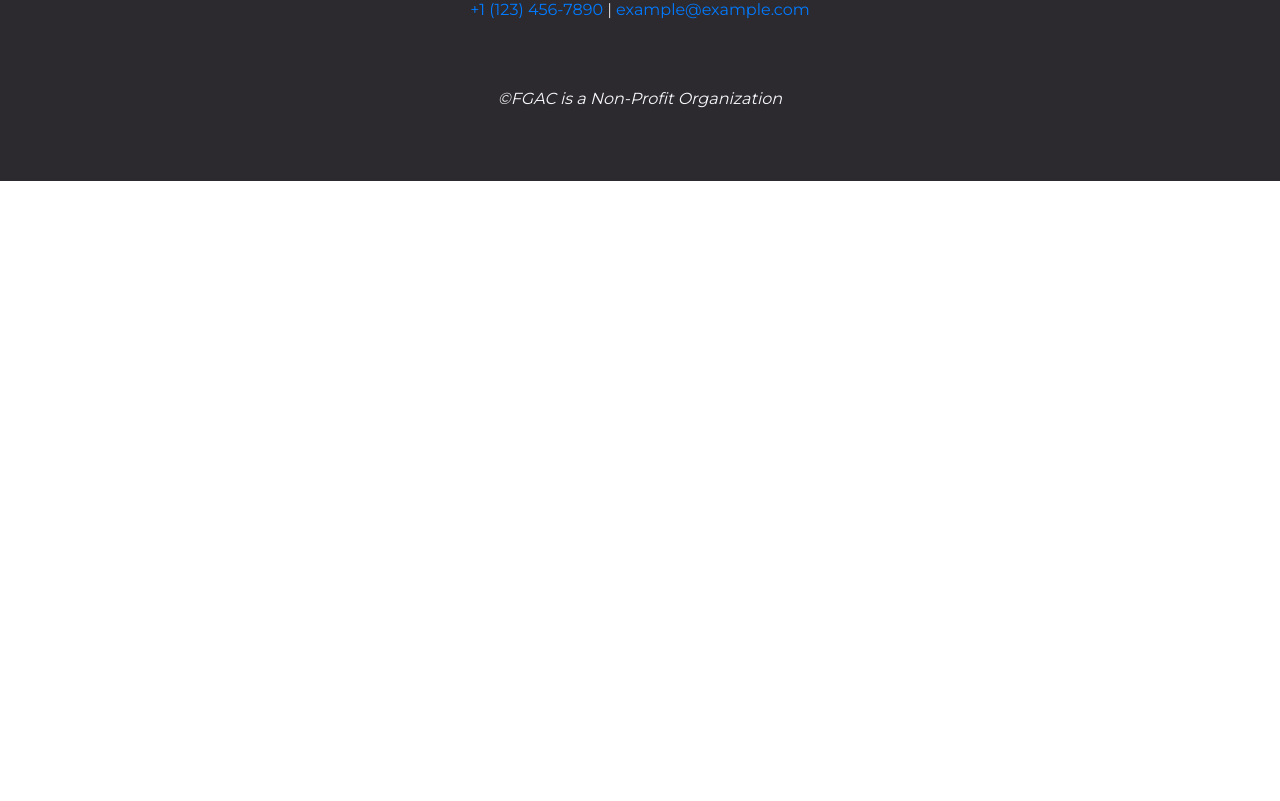
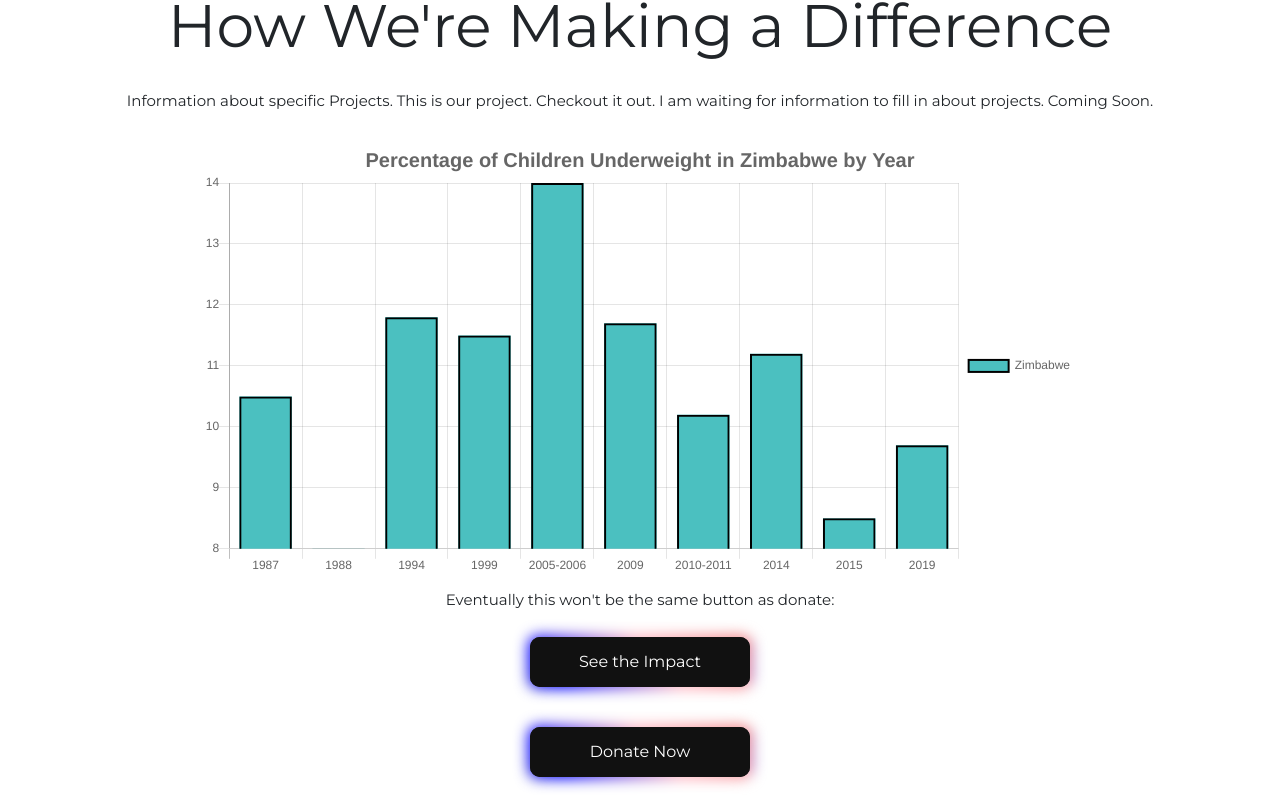
Before and after one commit to wwu-cptr220-a20/project-cherbel, a React (Create React App) app: page /ourProjects in a window 1280 px wide. Shown: the part 599-1400 px from the top of the page. Before the commit the page ends 800 px from the top, so only its background shows below. Built offline with nearby package versions, Linux system fonts and the light colour scheme.

Commit message:
react graph works with dummy data

```diff
--- a/package.json
+++ b/package.json
@@ -8,8 +8,10 @@
     "@testing-library/react": "^11.1.1",
     "@testing-library/user-event": "^12.2.0",
     "babel-plugin-transform-class-properties": "^6.24.1",
+    "chart.js": "^2.9.4",
     "react": "^17.0.1",
     "react-bootstrap": "^1.4.0",
+    "react-chartjs-2": "^2.11.1",
     "react-dom": "^17.0.1",
     "react-router-dom": "^5.2.0",
     "react-scripts": "4.0.0",
--- /dev/null
+++ b/src/components/pages/our-projects/Graph.js
@@ -0,0 +1,142 @@
+import React, { Component } from 'react';
+import {Bar} from 'react-chartjs-2';
+import './OurProjects.css';
+// import { Chart } from 'react-chartjs-2';
+
+class Graph extends Component {
+    constructor(props) {
+        super(props);
+        this.chartReference = React.createRef();
+        // the WHO api requires a proxy, which is provided by heroku and tends to time-out on occasion,
+        // causing the data to not be returned.
+        this.url = 'https://cors-anywhere.herokuapp.com/https://apps.who.int/gho/athena/data/GHO/NUTRITION_WA_2.json?&filter=COUNTRY:ZWE;SEX:*';
+        // this object is used in case the external data breaks
+        this.fakeData = [
+            {
+                year: "1987",
+                value: 10.5
+            }, {
+                year: "1988",
+                value: 8.0
+            }, {
+                year: "1994",
+                value: 11.8
+            }, {
+                year: "1999",
+                value: 11.5
+            }, {
+                year: "2005-2006",
+                value: 14.0
+            }, {
+                year: "2009",
+                value: 11.7
+            }, {
+                year: "2010-2011",
+                value: 10.2
+            }, {
+                year: "2014",
+                value: 11.2
+            }, {
+                year: "2015",
+                value: 8.5
+            }, {
+                year: "2019",
+                value: 9.7
+            }
+        ];
+
+        this.state = {
+            labels: [],
+            datasets: [
+              {
+                label: 'Zimbabwe',
+                backgroundColor: 'rgba(75,192,192,1)',
+                borderColor: 'rgba(0,0,0,1)',
+                borderWidth: 2,
+                data: []
+              }
+            ]
+        }
+    }
+
+    componentDidMount() {
+        console.log("Mounted");
+        console.log(this.chartReference);
+    }
+
+    changeHandler(value) {
+        this.chartReference.update();
+    }
+
+    fetchData() {
+        let promise = fetch(this.url)
+            .then(response => {
+                return response.json();
+            })
+            .then(data => {
+                this.parseData(data);
+            })
+            .catch(error => {
+                // console.log(error);
+                // console.log("sending fake data");
+                this.renderData(this.fakeData);
+            });
+        return promise;
+    }
+
+    parseData(data) {
+        let facts = data.fact;
+        // console.log(facts);
+        let condensedFacts = facts.map(item => {
+            let year = '';
+            item.Dim.forEach(item => {
+                if (item.category === "YEAR") {
+                    year = item.code;
+                }
+            });
+            return {
+                year: year,
+                value: parseFloat(item.value.display)
+            };
+        });
+        this.renderData(condensedFacts);
+    }
+
+    renderData(data) {
+        // console.log("Data for chart:");
+        // console.log(data);
+        data.forEach(item => {
+            this.state.labels.push(item.year);
+            this.state.datasets[0].data.push(item.value.toFixed(4));
+            console.log("about to update");
+        });
+        // this.render();
+    }
+
+    render() {
+        // this.fetchData();
+        this.renderData(this.fakeData);
+
+        return (
+          <div id="bar-graph">
+            <Bar
+                data={this.state}
+                options={{
+                    title:{
+                        display:true,
+                        text:'Percentage of Children Underweight in Zimbabwe by Year',
+                        fontSize:20
+                    },
+                    legend:{
+                        display:true,
+                        position:'right'
+                    }
+                }}
+                ref={this.chartReference}
+            />
+          </div>
+        );
+    }
+}
+
+export default Graph;
--- a/src/components/pages/our-projects/OurProjects.css
+++ b/src/components/pages/our-projects/OurProjects.css
@@ -0,0 +1,31 @@
+#bar-graph {
+    padding-left: 10px;
+    padding-right: 10px;
+}
+
+@media only screen and (max-width: 600px) {
+}
+
+@media only screen and (min-width: 600px) {
+}
+
+@media only screen and (min-width: 768px) {
+    #bar-graph {
+        padding-left: 50px;
+        padding-right: 50px;
+    }
+}
+
+@media only screen and (min-width: 992px) {
+    #bar-graph {
+        padding-left: 100px;
+        padding-right: 100px;
+    }
+}
+
+@media only screen and (min-width: 1200px) {
+    #bar-graph {
+        padding-left: 200px;
+        padding-right: 200px;
+    }
+}
--- a/src/components/pages/our-projects/OurProjects.js
+++ b/src/components/pages/our-projects/OurProjects.js
@@ -1,13 +1,50 @@
 import React, { Component } from 'react';
+import Graph from './Graph.js';
 import './OurProjects.css';
 
 class OurProjects extends Component {
 
     render() {
-        return(
-            <main>
-                OurProjects
+        return (
+            <main className="text-center">
+                <h1>Our Projects</h1>
+                <img src="https://i.ibb.co/vQYCSGg/scott-graham-5f-Nm-Wej4t-AA-unsplash.jpg" alt="People working at a desk." height="300px"></img>
+                <div>
+                    <div>
+                        <h2>How We're Making a Difference</h2>
+                        <p id="project-info">Information about specific Projects.  This is our project. Checkout it out. I am waiting
+                            for information to fill in about  projects.  Coming Soon.
+                        </p>
+                    </div>
+                    <div id="graph-container">
+                        <div id="graph"><Graph /></div>
+                    </div>
+                    <div className="impact-div">
+                        <p>Eventually this won't be the same button as donate:</p>
+                        {/* Button help from: https://dev.to/webdeasy/top-20-css-buttons-animations-f41 */}
+                        <Button text="See the Impact" link='../donate/donate.html#see-impact'/>
+                    </div>
+                    <div className="donate-div">
+                        {/* Button help from: https://dev.to/webdeasy/top-20-css-buttons-animations-f41 */}
+                        <Button text="Donate Now" link='../donate/donate.html'/>
+                    </div>
+                </div>
             </main>
+        );
+    }
+}
+
+class Button extends Component {
+    handleClick(event) {
+        console.log('You clicked on "', this.props.text, '"');
+        window.location.href=this.props.link;
+    }
+
+    render() {
+        return (
+            <button className="donate-btn" type="button" onClick={(evt) => this.handleClick(evt) }>
+                {this.props.text}
+            </button>
         )
     }
 }
```
Also changed, not shown: 12 other files (tests, documents, lock files or other folders).
